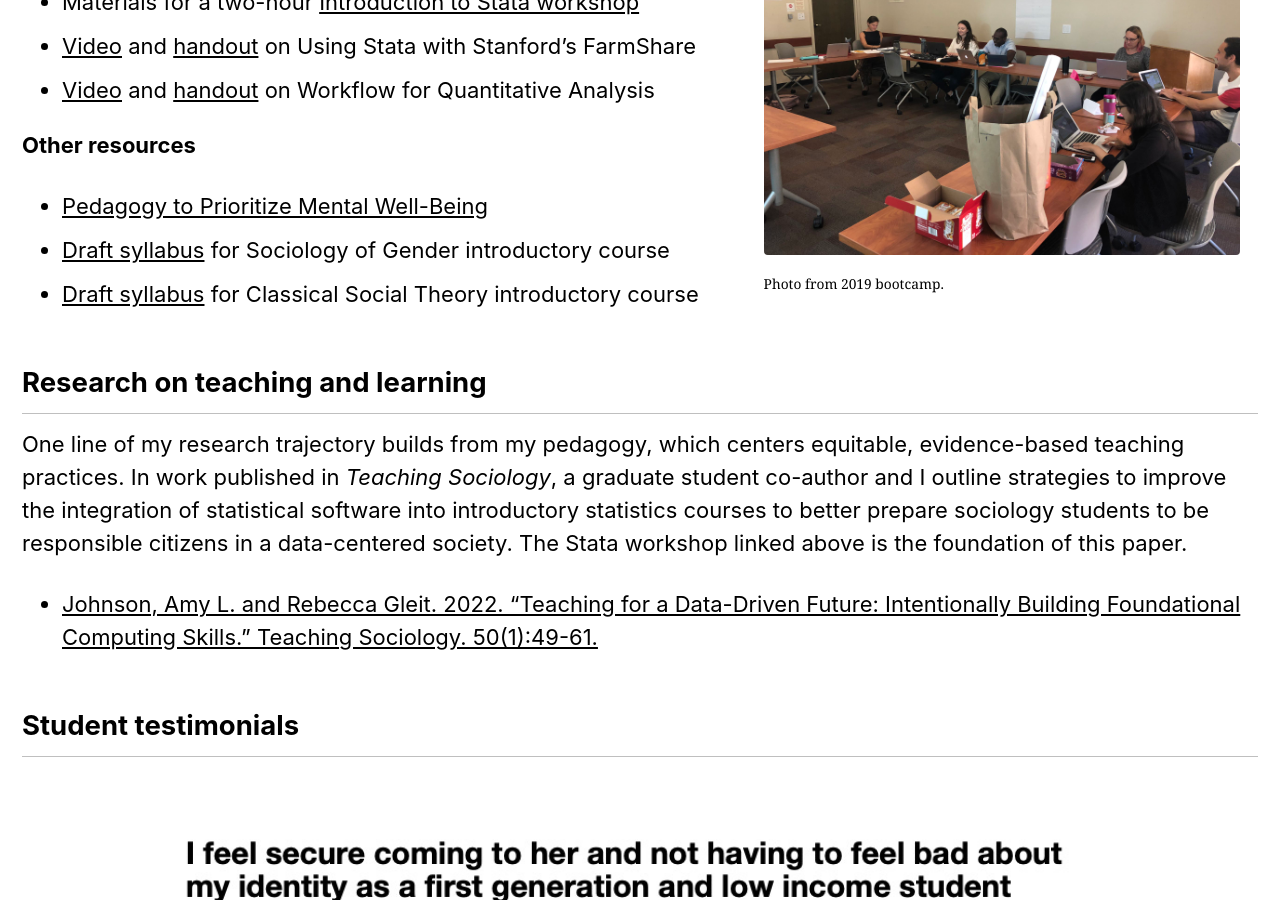
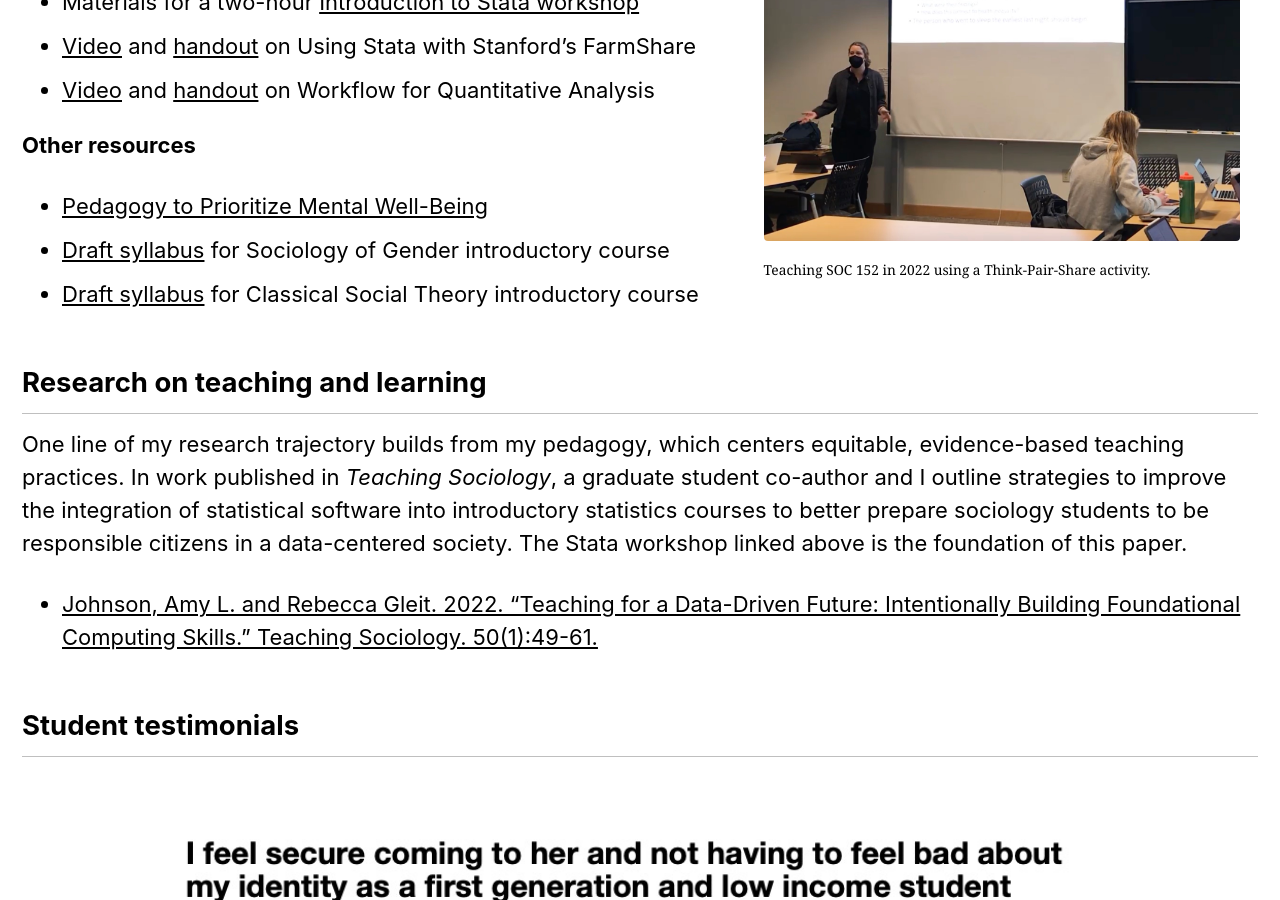
Before and after one commit to aljohnson-soc/aljohnson-soc.github.io, a Jekyll site: the page built from _pages/teaching.md, in a window 1280 px wide and 900 px high, scrolled down 607 px. Built offline with Jekyll 4.4.1, drawn with Linux system fonts in a browser that asks for light colours; cached includes are drawn as plain includes.

Commit message:
new photos

```diff
--- a/_pages/teaching.md
+++ b/_pages/teaching.md
@@ -31,10 +31,10 @@ figure {
 - [SOC 300: The Art and Joy of Teaching](https://drive.google.com/file/d/1-X5HppCwXPSdHz1jhmEna9zlWgOLfbAT/view?usp=sharing), Spring 2021, Stanford University
 - [Topics in Sociology: Mental Well-Being and Society](https://drive.google.com/file/d/1gJDhqMq6vrwVgAwamMjjwZNSsHC2FaqQ/view?usp=sharing), Summer 2020, Stanford Pre-Collegiate Summer Institutes Online
 <figure>
-  <img src="../assets/images/bootcamp_2019.jpg"
+  <img src="../assets/images/teachingphoto2.jpg"
     width="500"
-    alt="photo from 2019 bootcamp">
-  <figcaption>Photo from 2019 bootcamp.</figcaption>
+    alt="teaching SOC 152 in 2022">
+  <figcaption>Teaching SOC 152 in 2022 using a Think-Pair-Share activity.</figcaption>
 </figure>
 **Quantitative methods materials**
 - Curriculum and materials for a one-week [Statistics Bootcamp](https://aljohnson-soc.github.io/StanfordStatsBootcamp/)
```
Also changed, not shown: assets/images/teachingphoto1.jpg (added), assets/images/teachingphoto2.jpg (added).
